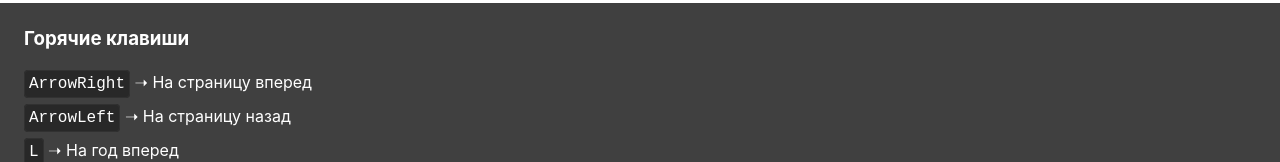
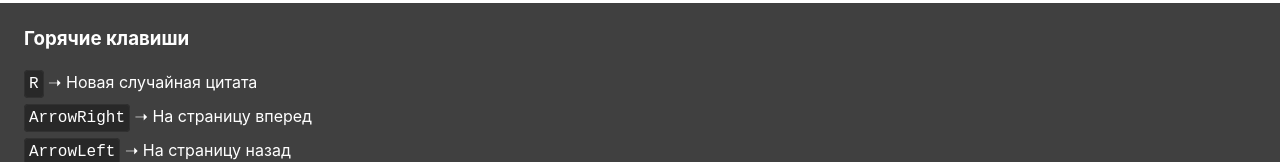
Before and after one commit to ksenkso/bash-vue, a Vue app: page /random in a window 1280 px wide. Shown: the part 4255-4417 px from the top of the page. Built offline with nearby package versions, Linux system fonts and the light colour scheme; no server answers.

Commit message:
add description of reload shortcut for random quote page

```diff
--- a/src/components/footer-view.vue
+++ b/src/components/footer-view.vue
@@ -2,6 +2,12 @@
   <footer class="footer">
     <h3 class="title">Горячие клавиши</h3>
     <div class="shortcuts">
+      <div
+        v-if="isRandom"
+        class="shortcut"
+      >
+        <kbd>R</kbd> ➝ Новая случайная цитата
+      </div>
       <div class="shortcut">
         <kbd>ArrowRight</kbd> ➝ На страницу вперед
       </div>
@@ -23,6 +29,11 @@ import { defineComponent } from 'vue';
 
 export default defineComponent({
   name: 'footer-view',
+  computed: {
+    isRandom() {
+      return this.$route.name === 'RANDOM';
+    },
+  },
 });
 </script>
 
```
